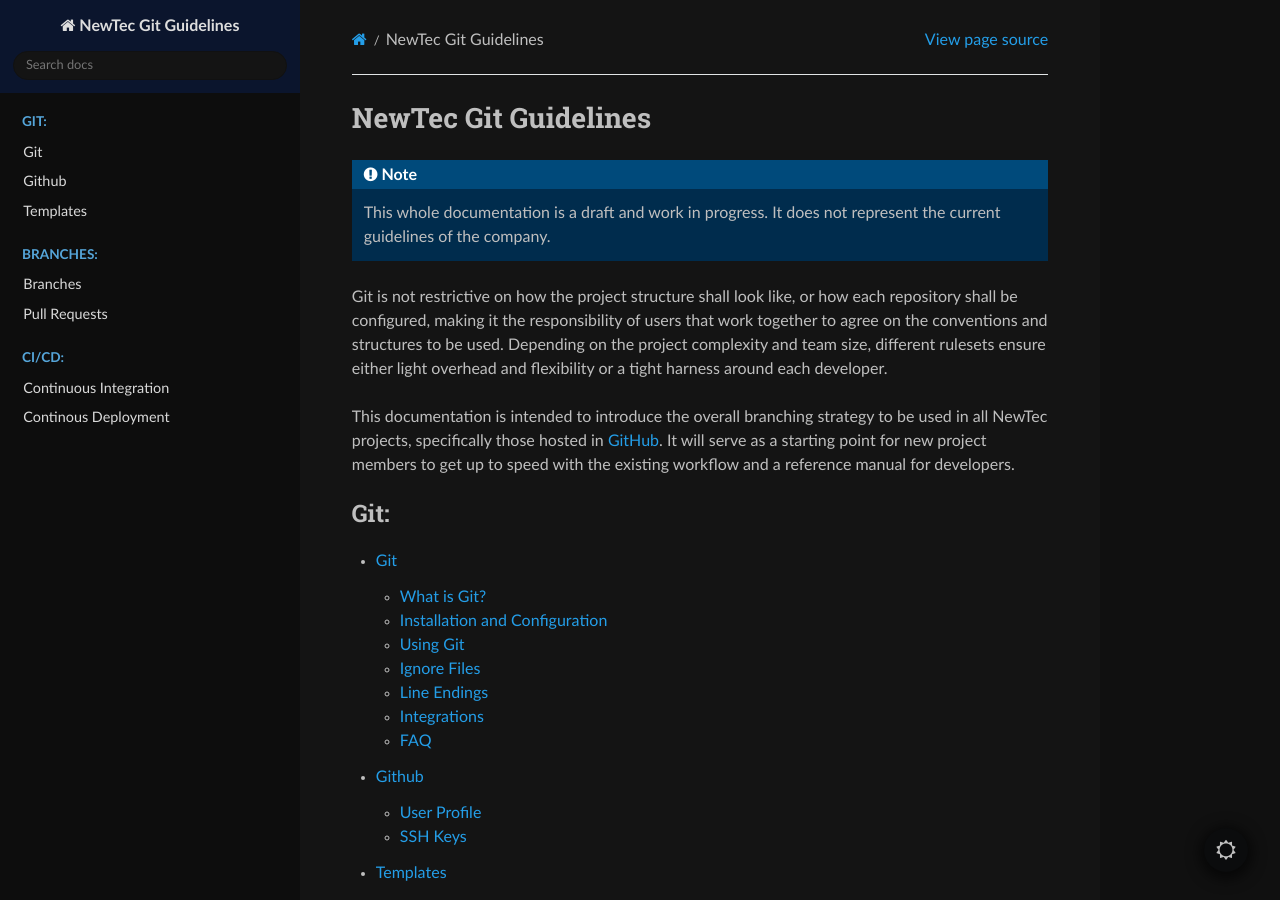
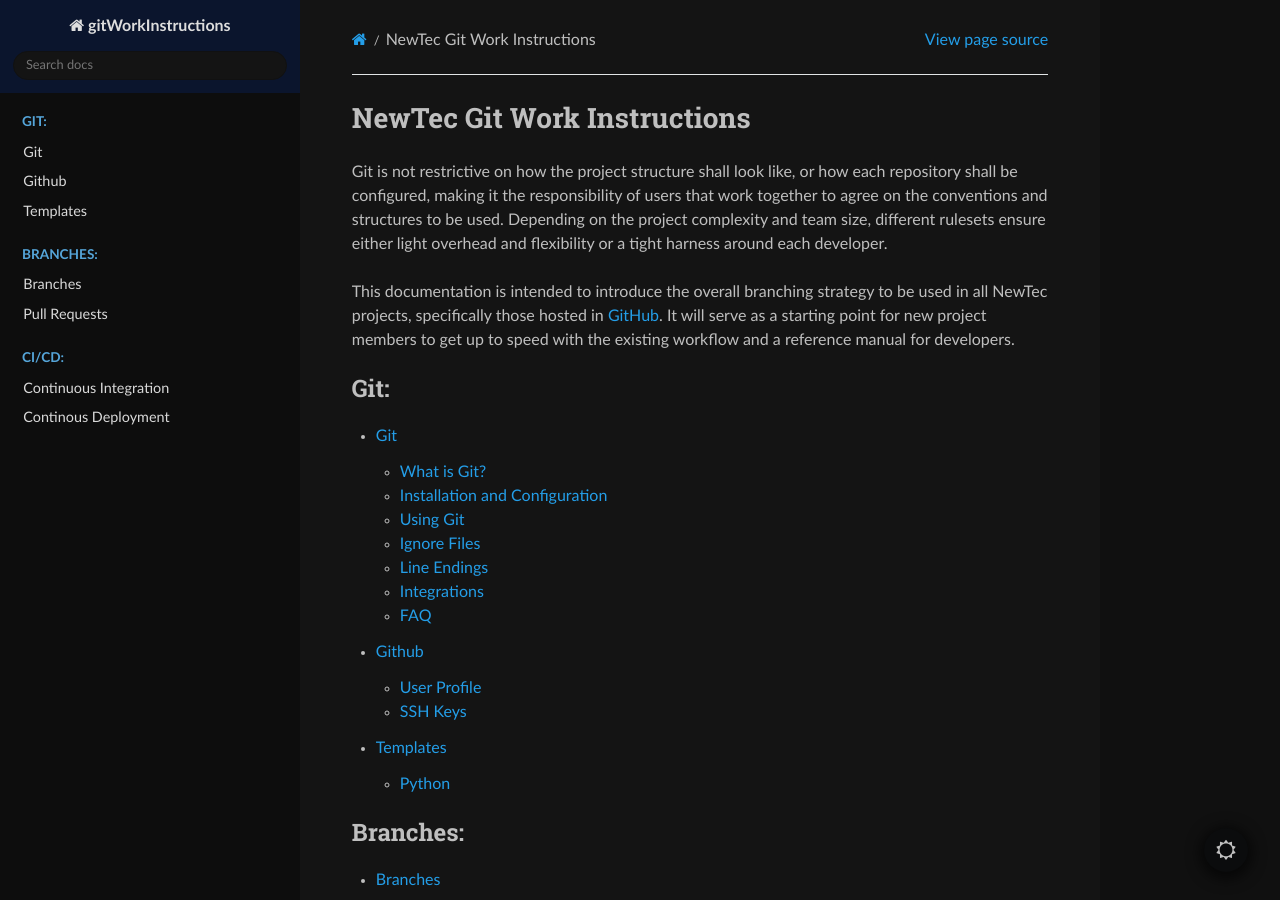
Before and after one commit to LuDubies/branchdoc_io_test, a Sphinx documentation site: the page built from doc/index.rst, in a window 1280 px wide and 900 px high. Built offline with Sphinx 7.4.7 and the Read the Docs theme 2.0.0, drawn with Linux system fonts in a browser that asks for light colours.

Commit message:
Updated to latest

```diff
--- a/doc/conf.py
+++ b/doc/conf.py
@@ -10,7 +10,7 @@ import platform
 # -- Project information -----------------------------------------------------
 # https://www.sphinx-doc.org/en/master/usage/configuration.html#project-information
 
-project = "NewTec Git Guidelines"
+project = "gitWorkInstructions"
 copyright = "2024 - present, NewTec GmbH"
 author = "NewTec GmbH"
 release = "1.0.0"
--- a/doc/index.rst
+++ b/doc/index.rst
@@ -1,8 +1,5 @@
-NewTec Git Guidelines
+NewTec Git Work Instructions
 =====================================
-
-.. note::
-   This whole documentation is a draft and work in progress. It does not represent the current guidelines of the company.
 
 Git is not restrictive on how the project structure shall look like, or how each repository shall be configured, making it the responsibility of users that work together to agree on the conventions and structures to be used. Depending on the project complexity and team size, different rulesets ensure either light overhead and flexibility or a tight harness around each developer.
 
```
Also changed, not shown: README.md (+3 -2 lines), 1 other file.
